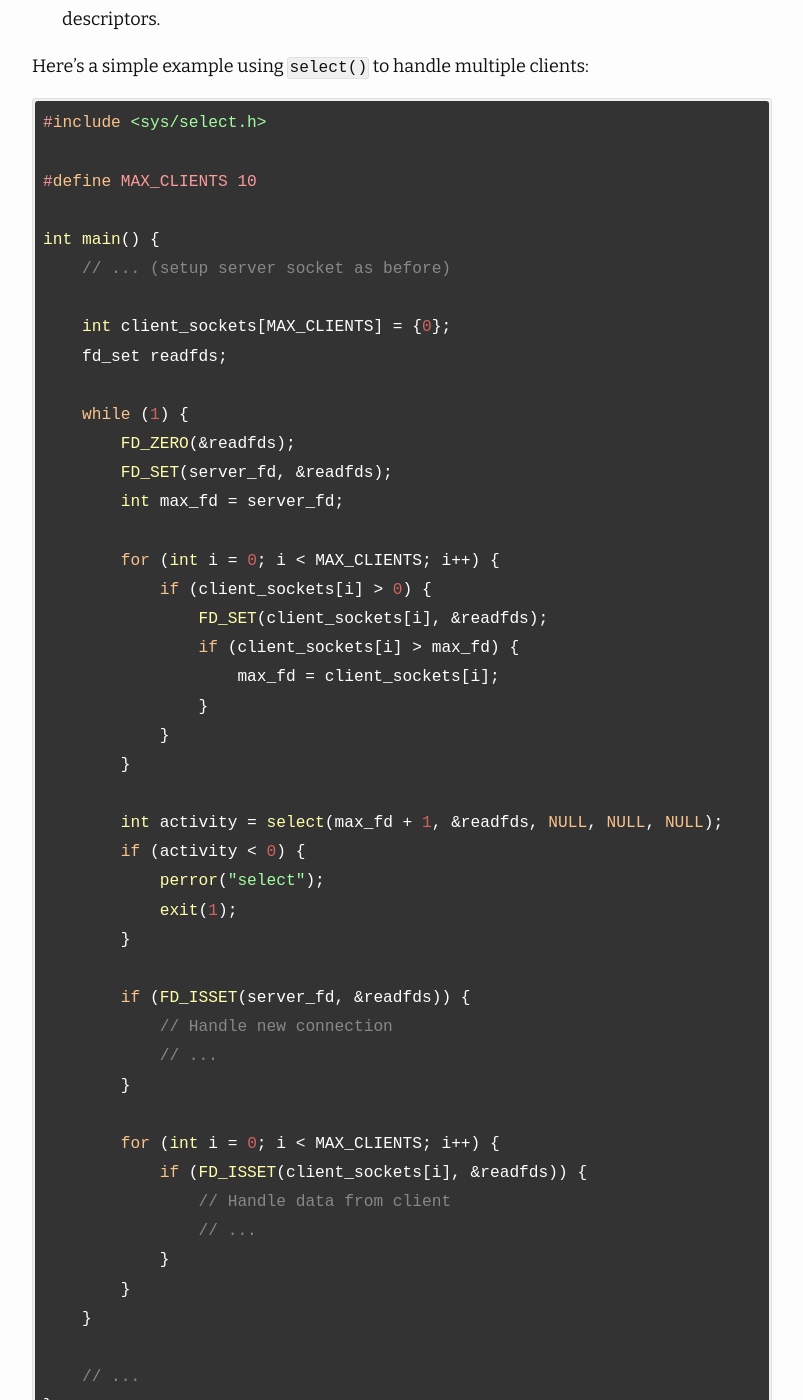
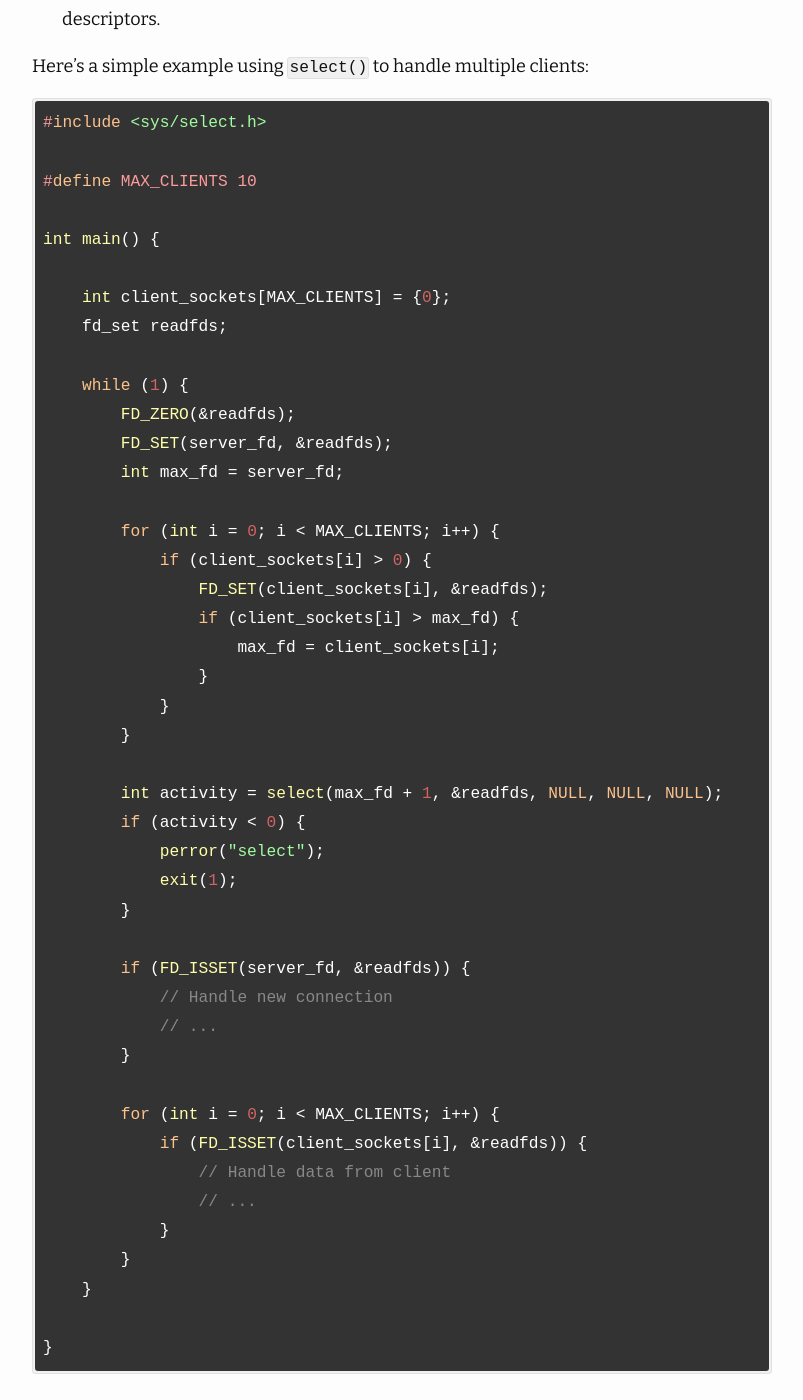
Before and after one commit to mohitmishra786/chessman, a Jekyll site: the page built from _posts/2024-09-25-Mastering-Socket-Programming-in-C.md, in a window 1280 px wide and 1400 px high, scrolled down 11168 px. Shown: the whole window, without its empty margins (238-1041 px from the left). Built offline with Jekyll 4.4.1, drawn with Linux system fonts in a browser that asks for light colours; nearby versions of some CDN libraries; a script that is not in the unit is left out.

Commit message:
Update 2024-09-25-Mastering-Socket-Programming-in-C.md

````diff
--- a/_posts/2024-09-25-Mastering-Socket-Programming-in-C.md
+++ b/_posts/2024-09-25-Mastering-Socket-Programming-in-C.md
@@ -364,7 +364,6 @@ Here's a simple example using `select()` to handle multiple clients:
 #define MAX_CLIENTS 10
 
 int main() {
-    // ... (setup server socket as before)
 
     int client_sockets[MAX_CLIENTS] = {0};
     fd_set readfds;
@@ -402,7 +401,6 @@ int main() {
         }
     }
 
-    // ...
 }
 ```
 
````
